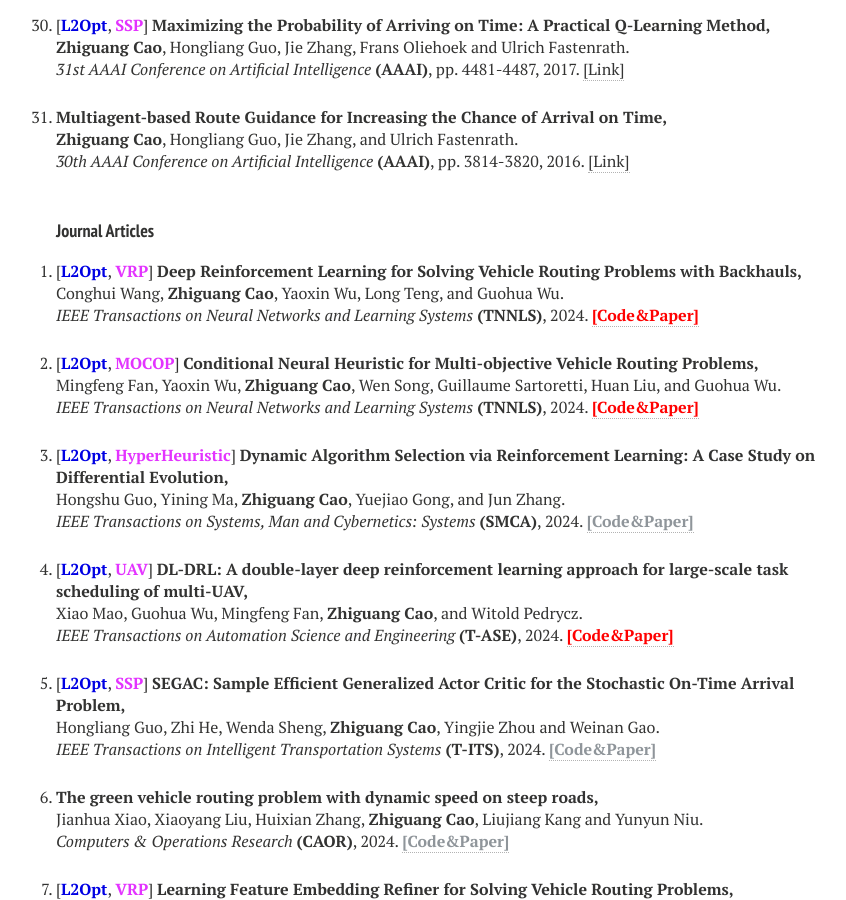
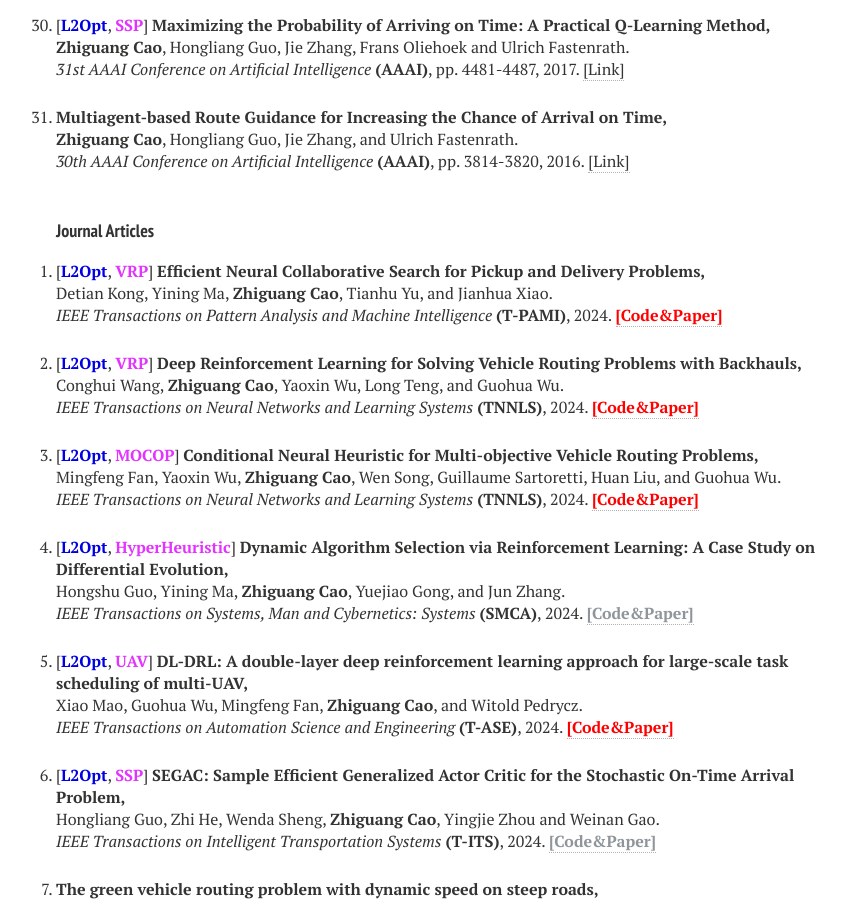
Before and after one commit to zhiguangcaosg/zhiguangcaosg.github.io, a Jekyll site: the page built from publications.md, in a window 1280 px wide and 900 px high, scrolled down 3137 px. Shown: the whole window, without its empty margins (264-1110 px from the left). Built offline with Jekyll 4.4.1, drawn with Linux system fonts in a browser that asks for light colours; nearby versions of some CDN libraries.

Commit message:
Update publications.html

```diff
--- a/_layouts/publications.html
+++ b/_layouts/publications.html
@@ -414,6 +414,14 @@ div.bibtex pre { font-size: 75%; overflow: auto;  width: 100%; padding: 0em 0em;
     <!-- Item: Caelles2016 -->
 <ol style="padding-left:0px;">
 
+
+<li>
+<p>
+[<font color="#0000E3"><b>L2Opt</b></font>, <font color="#E333FF"><b>VRP</b></font>] <b>Efficient Neural Collaborative Search for Pickup and Delivery Problems,</b>
+<br>Detian Kong, Yining Ma, <b>Zhiguang Cao</b>, Tianhu Yu, and Jianhua Xiao.<br>
+<i> IEEE Transactions on Pattern Analysis and Machine Intelligence</i> <b>(T-PAMI)</b>, 2024. <a href="https://github.com/dtkon/PDP-NCS" target="_blank"> <font color="#FF0000"><b>[Code&Paper]</b> </font></a>
+</p>
+</li>
 
 <li>
 <p>
```
